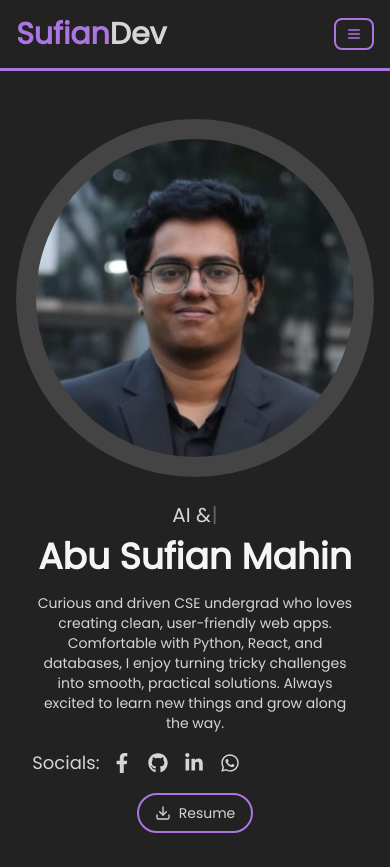
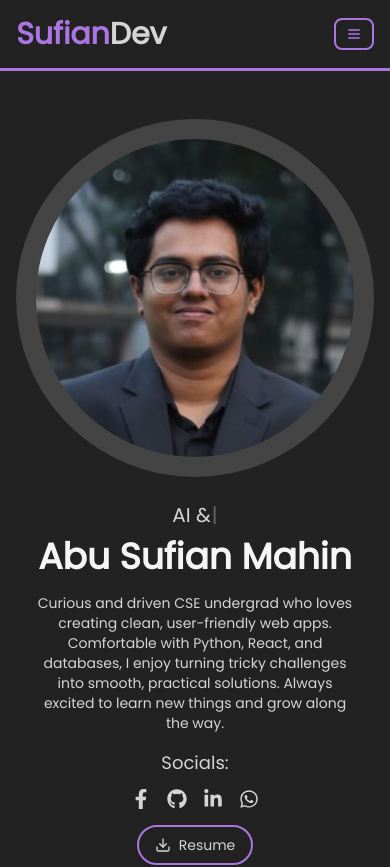
Before and after one commit to AbuSufianMahin/portfolio, a React (Vite) app: page / in a window 390 px wide. Shown: the top 867 px of the page. Built offline with nearby package versions, Linux system fonts and the light colour scheme.

Commit message:
responsiveness changes

```diff
--- a/src/Components/Pages/HomeLayoutPages/Home/Header/Header.jsx
+++ b/src/Components/Pages/HomeLayoutPages/Home/Header/Header.jsx
@@ -53,7 +53,7 @@ const Header = () => {
             way.
           </p>
 
-          <div className="my-4 flex items-center gap-3">
+          <div className="my-4 flex flex-col md:flex-row items-center gap-3">
             <h2 className="text-lg">Socials:</h2>
             <SocialIcons iconSize={20} iconGap={4} />
           </div>
```
